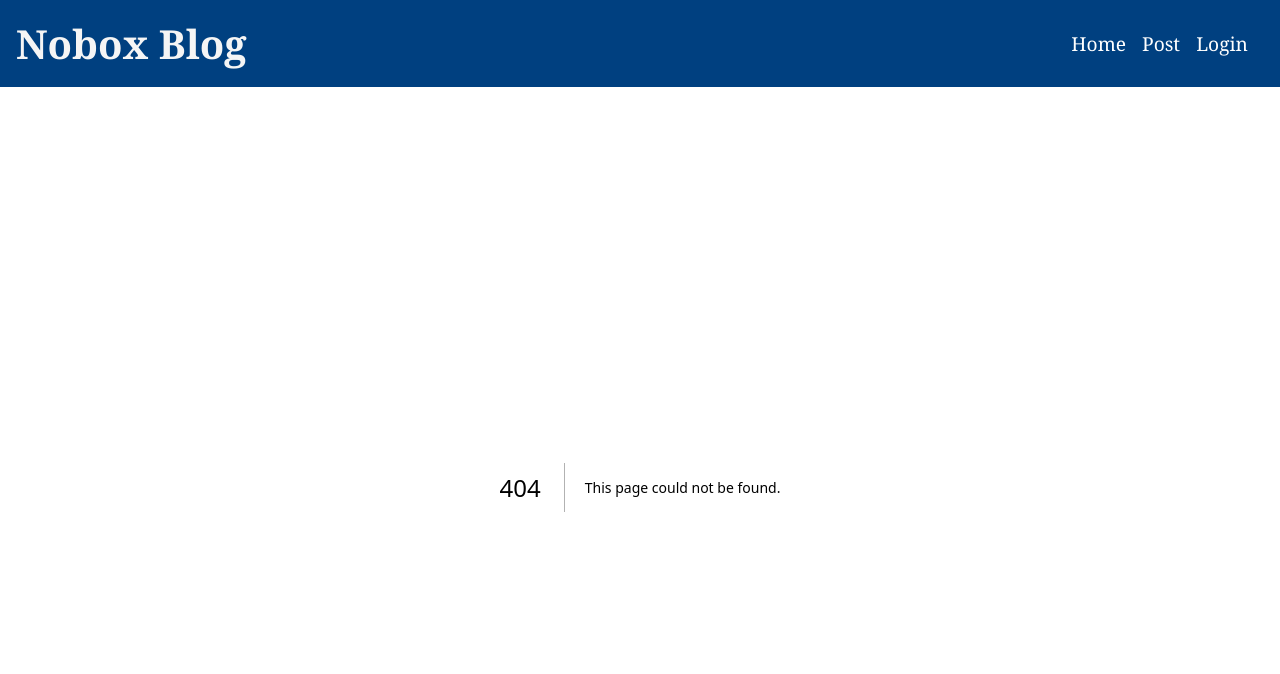
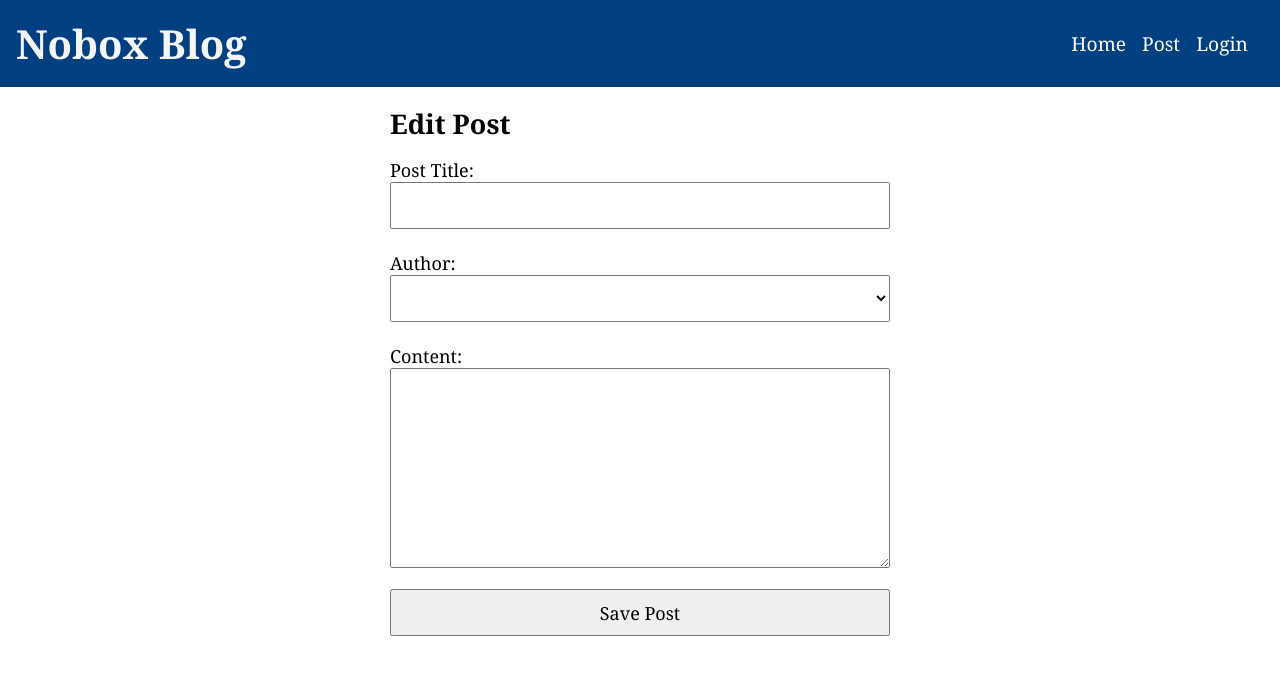
Before and after one commit to nobox-org/nobox-task, a Next.js app: page /post/edit/1 in a window 1280 px wide. Before the commit this address had no page. Shown: the top 674 px of the page. Built offline with nearby package versions, Linux system fonts and the light colour scheme.

Commit message:
Added basic template for editing post

```diff
--- a/src/app/login/page.tsx
+++ b/src/app/post/edit/[postId]/page.tsx
@@ -1,13 +1,14 @@
+import PostForm from "@/components/post/PostForm";
 
 
-const LoginPage = () => {
+const EditPostPage = () => {
+
+
     return (
-        <>
-            <h1>Login Page</h1>
-            <p>Go ahead and implement this yourself</p>
-        </>
+        <section>
+            <PostForm edit/>
+        </section>
     )
 }
 
-
-export default LoginPage;
+export default EditPostPage;
--- a/src/components/post/AddPost.tsx
+++ b/src/components/post/PostForm.tsx
@@ -1,14 +1,17 @@
 'use client';
-import { IUser } from "@/types";
+import { IPost, IUser } from "@/types";
 import { useFormik } from "formik";
 
-const AddPostForm = () => {
+const PostForm = ({edit}:{edit?:boolean}) => {
+
+    // TODO: load post data if edit is true
+    let initialData: IPost | undefined;
 
     const formik = useFormik({
         initialValues: {
-            title: '',
-            content: '',
-            userId: '',
+            title: initialData?.title || '',
+            content: initialData?.body || '',
+            userId: initialData?.userId || '',
         },
         onSubmit: values => {
             console.log(JSON.stringify(values, null, 2));
@@ -33,7 +36,10 @@ const AddPostForm = () => {
 
     return (
         <>
-            <h2>Add a New Post</h2>
+            <h2>
+                { edit ? "Edit Post":
+                "Add a New Post"}
+            </h2>
 
             <form onSubmit={formik.handleSubmit}>
                 <label htmlFor="postTitle">Post Title:</label>
@@ -74,4 +80,4 @@ const AddPostForm = () => {
 }
 
 
-export default AddPostForm;
+export default PostForm;
```
Also changed, not shown: 1 other file (tests, documents, lock files or other folders).
